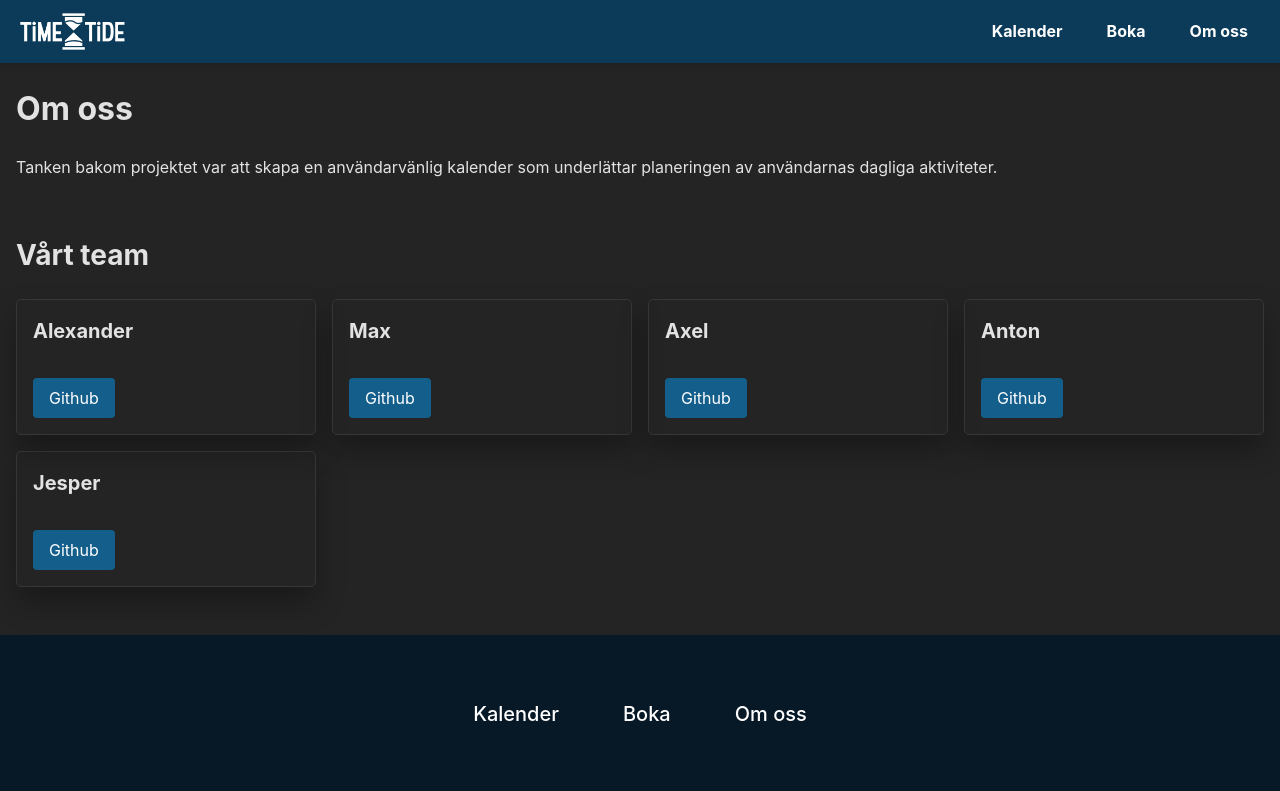
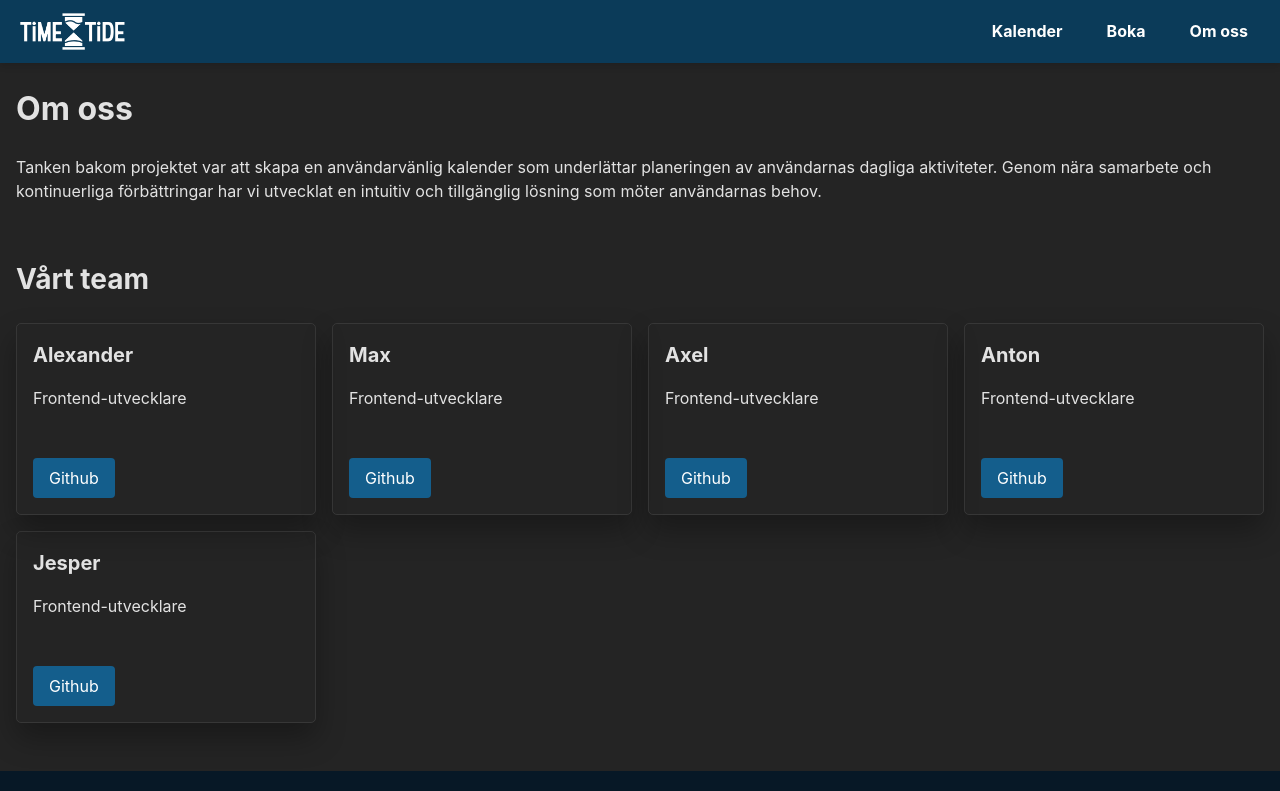
Before and after one commit to Sternax/Team3_Kalender, a Vue app: page /about in a window 1280 px wide. Shown: the top 791 px of the page. Built offline with nearby package versions, Linux system fonts and the light colour scheme.

Commit message:
Uppdaterat text

```diff
--- a/src/views/About.vue
+++ b/src/views/About.vue
@@ -2,29 +2,36 @@
     <h1>Om oss</h1>
     <p>
         Tanken bakom projektet var att skapa en användarvänlig kalender som
-        underlättar planeringen av användarnas dagliga aktiviteter.
+        underlättar planeringen av användarnas dagliga aktiviteter. Genom nära
+        samarbete och kontinuerliga förbättringar har vi utvecklat en intuitiv
+        och tillgänglig lösning som möter användarnas behov.
     </p>
     <section>
         <h2>Vårt team</h2>
         <div class="team">
             <div class="card">
                 <h3>Alexander</h3>
+                <p>Frontend-utvecklare</p>
                 <a href="">Github</a>
             </div>
             <div class="card">
                 <h3>Max</h3>
+                <p>Frontend-utvecklare</p>
                 <a href="">Github</a>
             </div>
             <div class="card">
                 <h3>Axel</h3>
+                <p>Frontend-utvecklare</p>
                 <a href="">Github</a>
             </div>
             <div class="card">
                 <h3>Anton</h3>
+                <p>Frontend-utvecklare</p>
                 <a href="">Github</a>
             </div>
             <div class="card">
                 <h3>Jesper</h3>
+                <p>Frontend-utvecklare</p>
                 <a href="">Github</a>
             </div>
         </div>
```
